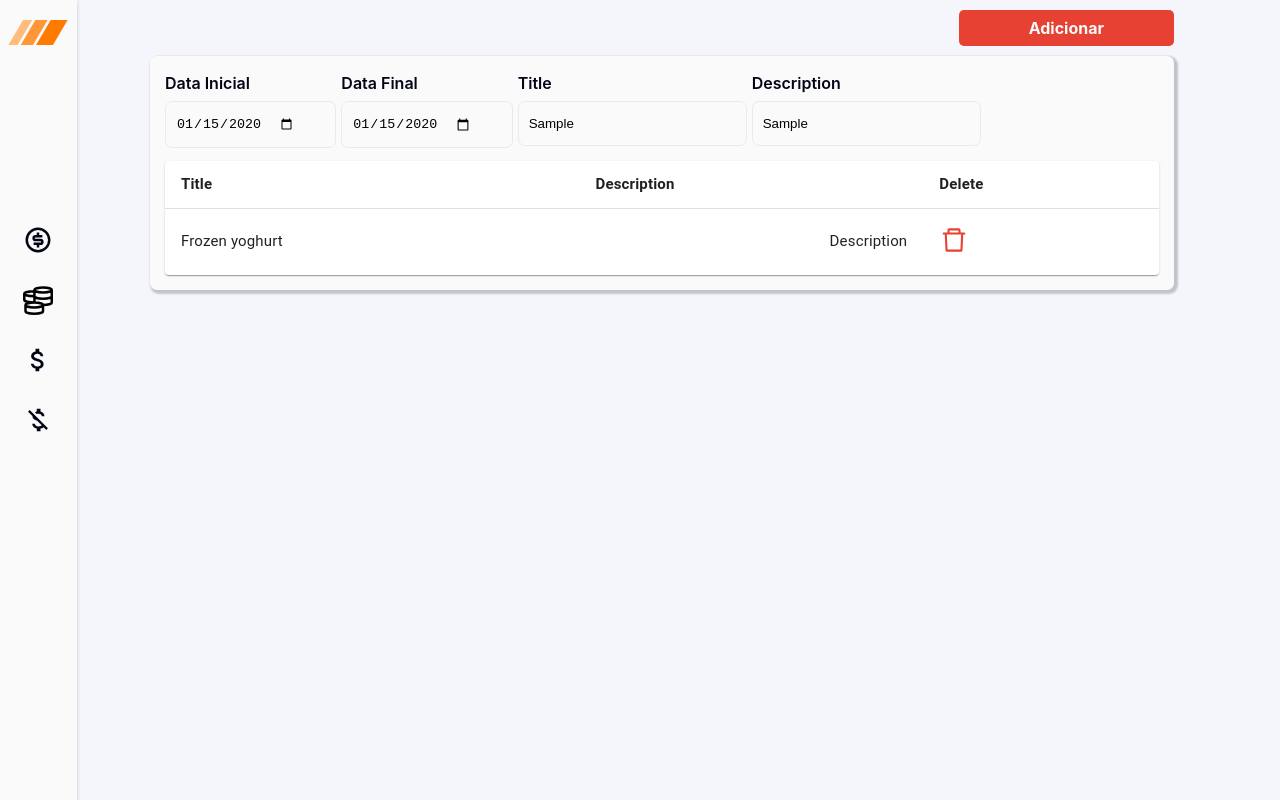
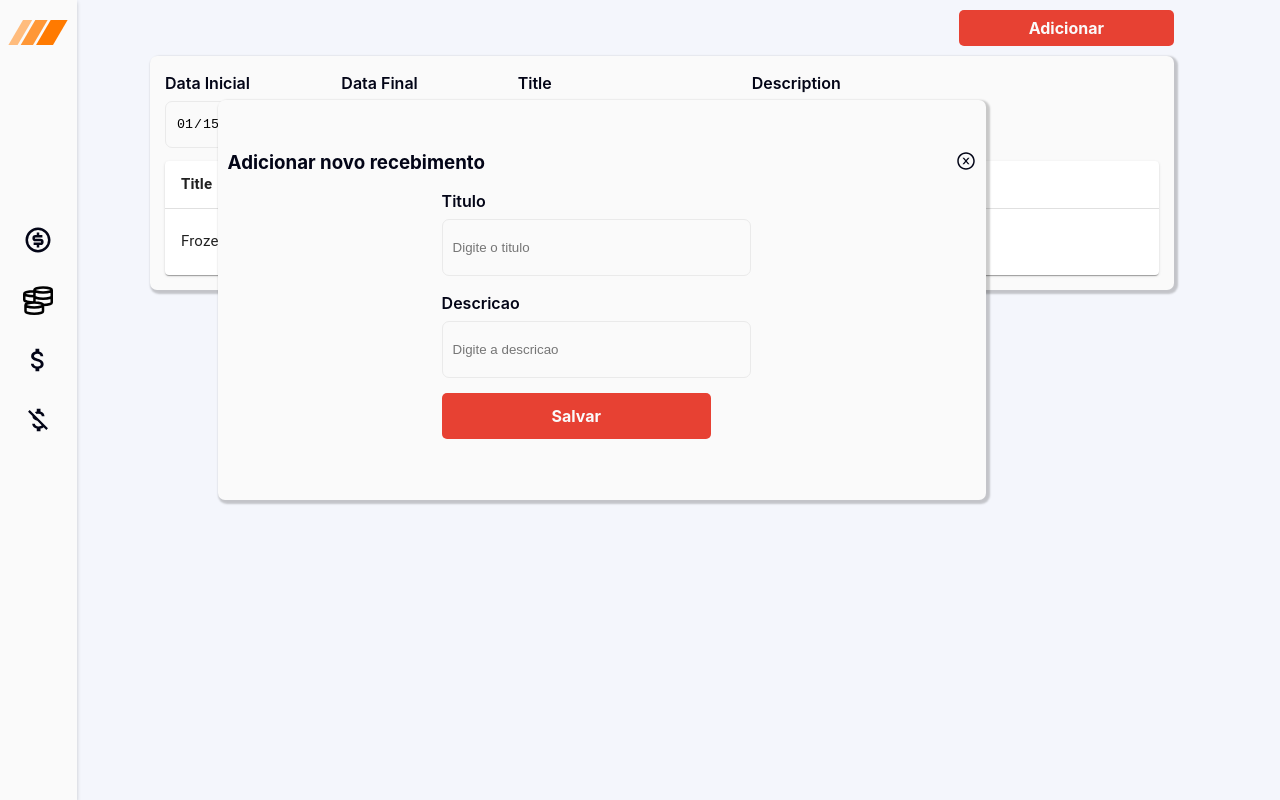
Before and after one commit to gusttavonl/gofinance-frontend, a Next.js app: page /categories-receivement in a window 1280 px wide. Both pictures are taken after typing "2020-01-15", "2020-01-15", "Sample", "Sample" into the empty fields and a click on the button "Adicionar". Built offline with nearby package versions, Linux system fonts and the light colour scheme; a web font is replaced by a local one.

Commit message:
feat: add use effect and get value open to close modal

```diff
--- a/src/components/Modal/index.tsx
+++ b/src/components/Modal/index.tsx
@@ -1,4 +1,4 @@
-import { useState } from 'react'
+import { useState, useEffect } from 'react'
 import * as S from './styles'
 
 export type ModalProps = {
@@ -10,6 +10,15 @@ export type ModalProps = {
 
 export default function Modal({ title, children, isOpen, getValueOpen }: ModalProps) {
   const [isModalOpen, setIsModalOpen] = useState(isOpen)
+  useEffect(() => {
+    if (isOpen) {
+      setIsModalOpen(true)
+      getValueOpen(true)
+    } else {
+      setIsModalOpen(false)
+      getValueOpen(false)
+    }
+  }, [isOpen])
   return (
     <>
     {isModalOpen && (
@@ -18,6 +27,7 @@ export default function Modal({ title, children, isOpen, getValueOpen }: ModalPr
           <S.Title>{title}</S.Title>
           <S.CloseIcon onClick={() => {
             setIsModalOpen(!isModalOpen)
+            getValueOpen(!isModalOpen)
           }}/>
         </S.Header>
         <S.Content>
```
